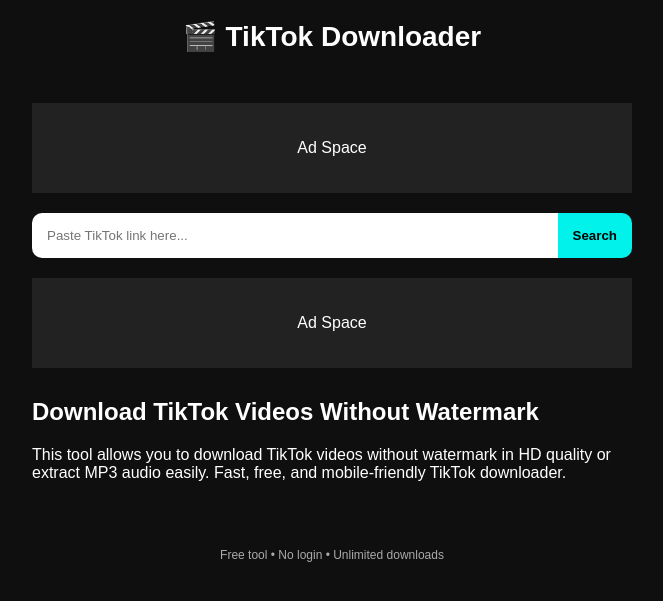
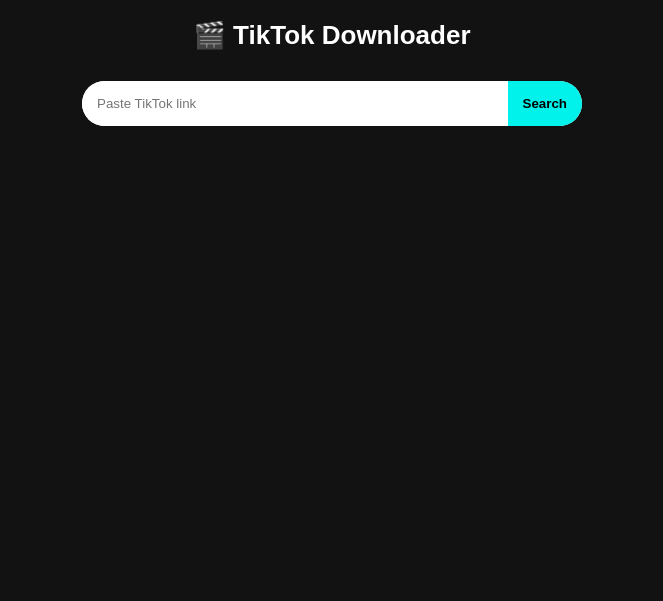
Before and after one commit to LightMax20/pythontik, a Flask app: page / in a window 1280 px wide. Shown: the top 601 px of the page, without its empty margins (308-971 px from the left). Run offline with Flask 3, Linux system fonts and the light colour scheme; some libraries are stand-ins or nearby versions.

Commit message:
Update index.html

```diff
--- a/templates/index.html
+++ b/templates/index.html
@@ -5,40 +5,36 @@
 <meta charset="UTF-8">
 <meta name="viewport" content="width=device-width, initial-scale=1.0">
 
-<title>TikTok Downloader Without Watermark - Free & Fast</title>
+<title>TikTok Downloader - No Watermark</title>
 
-<!-- SEO -->
-<meta name="description" content="Download TikTok videos without watermark in HD or MP3 format. Fast, free, and easy TikTok downloader.">
-<meta name="keywords" content="tiktok downloader, download tiktok video, mp3 tiktok, no watermark">
-<meta property="og:title" content="TikTok Downloader">
-<meta property="og:description" content="Download TikTok videos easily">
+<meta name="description" content="Download TikTok videos without watermark in HD or MP3 format. Fast and free.">
 
 <style>
 body {
   margin: 0;
   font-family: Arial;
-  background: #0f0f0f;
+  background: #121212;
   color: white;
 }
 
 .header {
   text-align: center;
   padding: 20px;
-  font-size: 28px;
+  font-size: 26px;
   font-weight: bold;
 }
 
 .container {
-  max-width: 600px;
+  max-width: 500px;
   margin: auto;
   padding: 10px;
 }
 
 .input-box {
   display: flex;
-  border-radius: 10px;
+  border-radius: 50px;
   overflow: hidden;
-  margin-top: 20px;
+  background: white;
 }
 
 input {
@@ -52,8 +48,8 @@ button {
   padding: 15px;
   border: none;
   background: #00f2ea;
+  font-weight: bold;
   cursor: pointer;
-  font-weight: bold;
 }
 
 .preview {
@@ -69,25 +65,23 @@ button {
   border-radius: 10px;
 }
 
-.download-buttons button {
-  margin-top: 10px;
-  width: 100%;
+.progress {
+  margin-top: 15px;
+  background: #333;
+  border-radius: 20px;
+  overflow: hidden;
+  display: none;
 }
 
-.ad {
-  margin: 20px 0;
-  height: 90px;
-  background: #222;
-  display: flex;
-  align-items: center;
-  justify-content: center;
+.progress-bar {
+  height: 10px;
+  width: 0%;
+  background: #00f2ea;
 }
 
-.footer {
-  margin-top: 40px;
-  text-align: center;
-  font-size: 12px;
-  color: #aaa;
+.download-btn {
+  width: 100%;
+  margin-top: 10px;
 }
 </style>
 
@@ -99,41 +93,23 @@ button {
 
 <div class="container">
 
-  <!-- TOP AD -->
-  <div class="ad">Ad Space</div>
-
 <div class="input-box">
-    <input id="url" placeholder="Paste TikTok link here...">
+  <input id="url" placeholder="Paste TikTok link">
   <button onclick="getPreview()">Search</button>
 </div>
 
-  <!-- PREVIEW -->
 <div class="preview" id="preview">
   <img id="thumb">
   <h3 id="title"></h3>
 
-    <div class="download-buttons">
-      <button onclick="download('video')">⬇ Download HD Video</button>
-      <button onclick="download('mp3')">🎵 Download MP3</button>
+  <button class="download-btn" onclick="startDownload('video')">Download HD</button>
+  <button class="download-btn" onclick="startDownload('mp3')">Download MP3</button>
+
+  <div class="progress" id="progress">
+    <div class="progress-bar" id="bar"></div>
   </div>
 </div>
 
-  <!-- MIDDLE AD -->
-  <div class="ad">Ad Space</div>
-
-  <!-- SEO CONTENT -->
-  <div style="margin-top:30px;">
-    <h2>Download TikTok Videos Without Watermark</h2>
-    <p>
-      This tool allows you to download TikTok videos without watermark in HD quality or extract MP3 audio easily.
-      Fast, free, and mobile-friendly TikTok downloader.
-    </p>
-  </div>
-
-</div>
-
-<div class="footer">
-Free tool • No login • Unlimited downloads
 </div>
 
 <script>
@@ -142,28 +118,51 @@ let currentUrl = "";
 async function getPreview() {
     const url = document.getElementById("url").value;
 
-    if (!url) {
-        alert("Enter URL");
-        return;
-    }
+    if (!url) return alert("Enter URL");
 
     currentUrl = url;
 
     const res = await fetch("/preview?url=" + encodeURIComponent(url));
     const data = await res.json();
 
-    if (data.error) {
-        alert("Invalid or private video");
-        return;
-    }
+    if (data.error) return alert("Invalid video");
 
     document.getElementById("thumb").src = data.thumbnail;
     document.getElementById("title").innerText = data.title;
     document.getElementById("preview").style.display = "block";
 }
 
-function download(mode) {
-    window.location.href = "/download?url=" + encodeURIComponent(currentUrl) + "&mode=" + mode;
+async function startDownload(mode) {
+    const bar = document.getElementById("bar");
+    const progressBox = document.getElementById("progress");
+
+    progressBox.style.display = "block";
+    bar.style.width = "10%";
+
+    const res = await fetch("/download", {
+        method: "POST",
+        headers: {"Content-Type": "application/x-www-form-urlencoded"},
+        body: "url=" + encodeURIComponent(currentUrl) + "&mode=" + mode
+    });
+
+    let fakeProgress = 10;
+    const interval = setInterval(() => {
+        fakeProgress += 10;
+        if (fakeProgress < 90) {
+            bar.style.width = fakeProgress + "%";
+        }
+    }, 500);
+
+    const data = await res.json();
+
+    clearInterval(interval);
+    bar.style.width = "100%";
+
+    if (data.file) {
+        window.location.href = "/file/" + data.file;
+    } else {
+        alert("Download failed");
+    }
 }
 </script>
 
```
Lines whose indentation alone changed are shown as unchanged.
